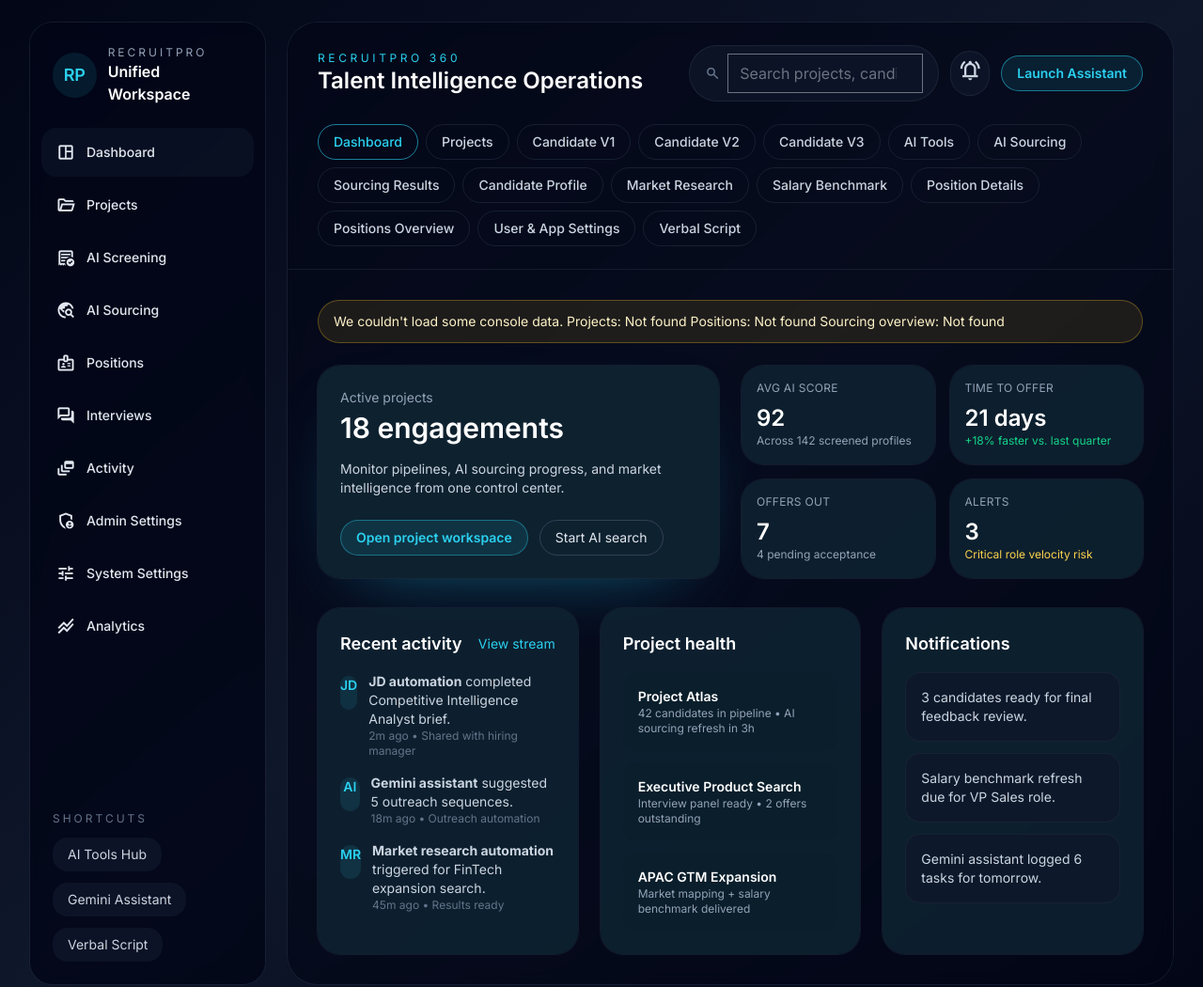
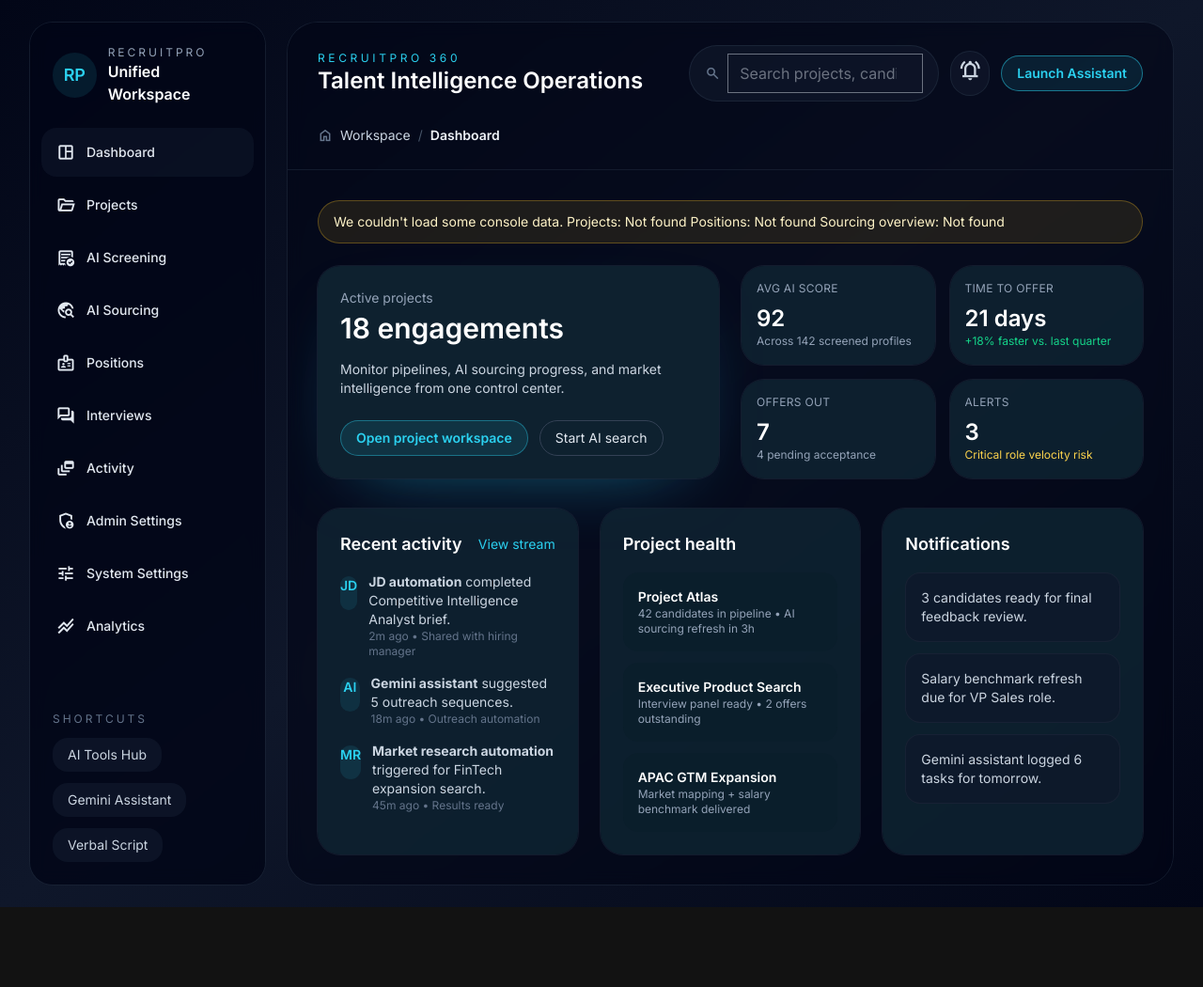
Before and after one commit to anigil002/recruitpro-codex, a plain HTML site: page templates/recruitpro_ats.html in a window 1280 px wide. Shown: the top 1050 px of the page at 94% size. After the commit the page ends 965 px from the top, so only its background shows below. Drawn offline with nearby package versions, Linux system fonts and the light colour scheme; no server answers.

Commit message:
Add contextual navigation to ATS workspace

```diff
--- a/templates/recruitpro_ats.html
+++ b/templates/recruitpro_ats.html
@@ -54,9 +54,9 @@
         @apply block;
       }
 
-      .nav-pill-active {
-        @apply border-primary/60 text-primary;
-      }
+        .context-tab-active {
+          @apply border-primary/60 bg-primary/10 text-primary;
+        }
     </style>
   </head>
   <body class="min-h-screen font-display">
@@ -161,23 +161,21 @@
               <button data-screen="chatbot" class="rounded-full border border-primary/50 bg-primary/10 px-4 py-2 text-sm font-semibold text-primary transition hover:bg-primary/20">Launch Assistant</button>
             </div>
           </div>
-          <div class="mt-6 flex flex-wrap gap-2">
-            <button data-screen="dashboard" class="nav-pill rounded-full border border-slate-800/70 px-4 py-2 text-sm font-medium text-slate-300 transition hover:border-primary/60 hover:text-primary">Dashboard</button>
-            <button data-screen="project-management" class="nav-pill rounded-full border border-slate-800/70 px-4 py-2 text-sm font-medium text-slate-300 transition hover:border-primary/60 hover:text-primary">Projects</button>
-            <button data-screen="candidate-management-1" class="nav-pill rounded-full border border-slate-800/70 px-4 py-2 text-sm font-medium text-slate-300 transition hover:border-primary/60 hover:text-primary">Candidate V1</button>
-            <button data-screen="candidate-management-2" class="nav-pill rounded-full border border-slate-800/70 px-4 py-2 text-sm font-medium text-slate-300 transition hover:border-primary/60 hover:text-primary">Candidate V2</button>
-            <button data-screen="candidate-management-3" class="nav-pill rounded-full border border-slate-800/70 px-4 py-2 text-sm font-medium text-slate-300 transition hover:border-primary/60 hover:text-primary">Candidate V3</button>
-            <button data-screen="ai-tools" class="nav-pill rounded-full border border-slate-800/70 px-4 py-2 text-sm font-medium text-slate-300 transition hover:border-primary/60 hover:text-primary">AI Tools</button>
-            <button data-screen="ai-sourcing" class="nav-pill rounded-full border border-slate-800/70 px-4 py-2 text-sm font-medium text-slate-300 transition hover:border-primary/60 hover:text-primary">AI Sourcing</button>
-            <button data-screen="ai-sourcing-results" class="nav-pill rounded-full border border-slate-800/70 px-4 py-2 text-sm font-medium text-slate-300 transition hover:border-primary/60 hover:text-primary">Sourcing Results</button>
-            <button data-screen="candidate-profile" class="nav-pill rounded-full border border-slate-800/70 px-4 py-2 text-sm font-medium text-slate-300 transition hover:border-primary/60 hover:text-primary">Candidate Profile</button>
-            <button data-screen="market-research" class="nav-pill rounded-full border border-slate-800/70 px-4 py-2 text-sm font-medium text-slate-300 transition hover:border-primary/60 hover:text-primary">Market Research</button>
-            <button data-screen="salary-benchmark" class="nav-pill rounded-full border border-slate-800/70 px-4 py-2 text-sm font-medium text-slate-300 transition hover:border-primary/60 hover:text-primary">Salary Benchmark</button>
-            <button data-screen="position-details" class="nav-pill rounded-full border border-slate-800/70 px-4 py-2 text-sm font-medium text-slate-300 transition hover:border-primary/60 hover:text-primary">Position Details</button>
-            <button data-screen="positions-overview" class="nav-pill rounded-full border border-slate-800/70 px-4 py-2 text-sm font-medium text-slate-300 transition hover:border-primary/60 hover:text-primary">Positions Overview</button>
-            <button data-screen="user-app-settings" class="nav-pill rounded-full border border-slate-800/70 px-4 py-2 text-sm font-medium text-slate-300 transition hover:border-primary/60 hover:text-primary">User & App Settings</button>
-            <button data-screen="verbal-script" class="nav-pill rounded-full border border-slate-800/70 px-4 py-2 text-sm font-medium text-slate-300 transition hover:border-primary/60 hover:text-primary">Verbal Script</button>
-          </div>
+            <div class="mt-6 flex flex-wrap items-center justify-between gap-4">
+              <nav aria-label="Breadcrumb" class="flex flex-wrap items-center gap-2 text-sm text-slate-400">
+                <ol id="breadcrumb-trail" class="flex flex-wrap items-center gap-2">
+                  <li class="flex items-center gap-2">
+                    <span class="material-symbols-outlined text-base text-slate-500">home</span>
+                    <span class="text-slate-300">Workspace</span>
+                  </li>
+                  <li class="flex items-center gap-2" aria-current="page">
+                    <span class="text-slate-600">/</span>
+                    <span class="font-semibold text-slate-100">Dashboard</span>
+                  </li>
+                </ol>
+              </nav>
+              <div id="context-tabs" class="flex flex-wrap gap-2 text-sm hidden" role="tablist" aria-label="Contextual sections" aria-orientation="horizontal" aria-hidden="true"></div>
+            </div>
         </header>
         <div class="flex-1 overflow-y-auto px-8 py-8">
           <div
@@ -1549,10 +1547,167 @@
       </main>
     </div>
     <script>
-      const sections = document.querySelectorAll('.screen');
-      const buttons = document.querySelectorAll('[data-screen]');
-      const navLinks = document.querySelectorAll('.nav-link');
-      const navPills = document.querySelectorAll('.nav-pill');
+        const sections = document.querySelectorAll('.screen');
+        const navLinks = document.querySelectorAll('.nav-link');
+        const breadcrumbTrail = document.getElementById('breadcrumb-trail');
+        const contextTabsContainer = document.getElementById('context-tabs');
+
+        const tabGroups = {
+          projects: [
+            { id: 'project-management', label: 'Overview' },
+            { id: 'positions-overview', label: 'Positions' },
+            { id: 'position-details', label: 'Role Detail' },
+          ],
+          candidates: [
+            { id: 'candidate-management-1', label: 'AI Screening' },
+            { id: 'candidate-management-2', label: 'Shortlist Builder' },
+            { id: 'candidate-management-3', label: 'Interview Console' },
+          ],
+          'ai-sourcing': [
+            { id: 'ai-sourcing', label: 'Sourcing Builder' },
+            { id: 'ai-sourcing-results', label: 'Latest Results' },
+          ],
+        };
+
+        const screenMetadata = {
+          dashboard: { breadcrumb: ['Workspace', 'Dashboard'] },
+          activity: { breadcrumb: ['Workspace', 'Operations', 'Activity'] },
+          'project-management': {
+            breadcrumb: ['Workspace', 'Projects', 'Overview'],
+            tabsGroup: 'projects',
+          },
+          'positions-overview': {
+            breadcrumb: ['Workspace', 'Projects', 'Positions'],
+            tabsGroup: 'projects',
+          },
+          'position-details': {
+            breadcrumb: ['Workspace', 'Projects', 'Role Detail'],
+            tabsGroup: 'projects',
+          },
+          'candidate-management-1': {
+            breadcrumb: ['Workspace', 'Talent Workbench', 'AI Screening'],
+            tabsGroup: 'candidates',
+          },
+          'candidate-management-2': {
+            breadcrumb: ['Workspace', 'Talent Workbench', 'Shortlist Builder'],
+            tabsGroup: 'candidates',
+          },
+          'candidate-management-3': {
+            breadcrumb: ['Workspace', 'Talent Workbench', 'Interview Console'],
+            tabsGroup: 'candidates',
+          },
+          'ai-tools': { breadcrumb: ['Workspace', 'Automation', 'AI Tools Hub'] },
+          chatbot: { breadcrumb: ['Workspace', 'Automation', 'Assistant'] },
+          'admin-settings': { breadcrumb: ['Workspace', 'Settings', 'Admin'] },
+          'user-app-settings': { breadcrumb: ['Workspace', 'Settings', 'Workspace Setup'] },
+          'ai-sourcing': {
+            breadcrumb: ['Workspace', 'AI Sourcing', 'Builder'],
+            tabsGroup: 'ai-sourcing',
+          },
+          'ai-sourcing-results': {
+            breadcrumb: ['Workspace', 'AI Sourcing', 'Results'],
+            tabsGroup: 'ai-sourcing',
+          },
+          'candidate-profile': { breadcrumb: ['Workspace', 'Profiles', 'Candidate Detail'] },
+          'market-research': { breadcrumb: ['Workspace', 'Insights', 'Market Research'] },
+          'salary-benchmark': { breadcrumb: ['Workspace', 'Insights', 'Compensation'] },
+          'verbal-script': { breadcrumb: ['Workspace', 'Enablement', 'Verbal Script'] },
+        };
+
+        const fallbackMetadata = { breadcrumb: ['Workspace', 'Dashboard'] };
+        const boundButtons = new WeakSet();
+
+        function bindScreenButton(button) {
+          if (!button || boundButtons.has(button)) {
+            return;
+          }
+          button.addEventListener('click', () => {
+            const target = button.getAttribute('data-screen');
+            if (target) {
+              showScreen(target);
+            }
+          });
+          boundButtons.add(button);
+        }
+
+        document.querySelectorAll('[data-screen]').forEach(bindScreenButton);
+
+        function getScreenMetadata(id) {
+          return screenMetadata[id] || fallbackMetadata;
+        }
+
+        function renderBreadcrumb(meta) {
+          if (!breadcrumbTrail) {
+            return;
+          }
+          const crumbs = Array.isArray(meta?.breadcrumb) && meta.breadcrumb.length
+            ? meta.breadcrumb
+            : fallbackMetadata.breadcrumb;
+          breadcrumbTrail.innerHTML = '';
+          crumbs.forEach((label, index) => {
+            const item = document.createElement('li');
+            item.className = 'flex items-center gap-2';
+            if (index === 0) {
+              item.innerHTML = `
+                <span class="material-symbols-outlined text-base text-slate-500">home</span>
+                <span class="text-slate-300">${label}</span>
+              `.trim();
+            } else {
+              const divider = document.createElement('span');
+              divider.className = 'text-slate-600';
+              divider.textContent = '/';
+              const text = document.createElement('span');
+              text.textContent = label;
+              text.className = index === crumbs.length - 1 ? 'font-semibold text-slate-100' : 'text-slate-300';
+              item.append(divider, text);
+              if (index === crumbs.length - 1) {
+                item.setAttribute('aria-current', 'page');
+              }
+            }
+            breadcrumbTrail.appendChild(item);
+          });
+        }
+
+        function renderContextTabs(meta, activeId) {
+          if (!contextTabsContainer) {
+            return;
+          }
+          contextTabsContainer.innerHTML = '';
+          let tabs = Array.isArray(meta?.tabs) && meta.tabs.length ? meta.tabs : null;
+          if (!tabs && meta?.tabsGroup) {
+            tabs = tabGroups[meta.tabsGroup] || null;
+          }
+          if (!tabs || !tabs.length) {
+            contextTabsContainer.classList.add('hidden');
+            contextTabsContainer.setAttribute('aria-hidden', 'true');
+            return;
+          }
+          contextTabsContainer.classList.remove('hidden');
+          contextTabsContainer.setAttribute('aria-hidden', 'false');
+          tabs.forEach(({ id, label }) => {
+            const button = document.createElement('button');
+            button.type = 'button';
+            button.setAttribute('data-screen', id);
+            button.setAttribute('role', 'tab');
+            button.setAttribute('aria-controls', id);
+            const isActive = id === activeId;
+            button.setAttribute('aria-selected', isActive ? 'true' : 'false');
+            button.tabIndex = isActive ? 0 : -1;
+            button.className = 'context-tab rounded-full border border-slate-800/70 px-4 py-2 text-sm font-medium text-slate-300 transition hover:border-primary/60 hover:text-primary';
+            button.textContent = label;
+            if (isActive) {
+              button.classList.add('context-tab-active');
+            }
+            contextTabsContainer.appendChild(button);
+            bindScreenButton(button);
+          });
+        }
+
+        function updateContextControls(screenId) {
+          const meta = getScreenMetadata(screenId);
+          renderBreadcrumb(meta);
+          renderContextTabs(meta, screenId);
+        }
 
       const TOKEN_STORAGE_KEY = 'recruitpro.token';
       const TOKEN_TYPE_STORAGE_KEY = 'recruitpro.tokenType';
@@ -1778,24 +1933,15 @@
           section.classList.toggle('active', section.id === id);
         });
         navLinks.forEach((link) => {
-          link.classList.toggle('bg-slate-900/60', link.getAttribute('data-screen') === id);
-          link.classList.toggle('text-primary', link.getAttribute('data-screen') === id);
+          const isActive = link.getAttribute('data-screen') === id;
+          link.classList.toggle('bg-slate-900/60', isActive);
+          link.classList.toggle('text-primary', isActive);
         });
-        navPills.forEach((pill) => {
-          const isActive = pill.getAttribute('data-screen') === id;
-          pill.classList.toggle('nav-pill-active', isActive);
-        });
+        updateContextControls(id);
         window.scrollTo({ top: 0, behavior: 'smooth' });
       }
 
-      buttons.forEach((button) => {
-        button.addEventListener('click', () => {
-          const target = button.getAttribute('data-screen');
-          if (target) {
-            showScreen(target);
-          }
-        });
-      });
+      showScreen('dashboard');
 
       function getToastContainer() {
         let container = document.getElementById('toast-root');
```
